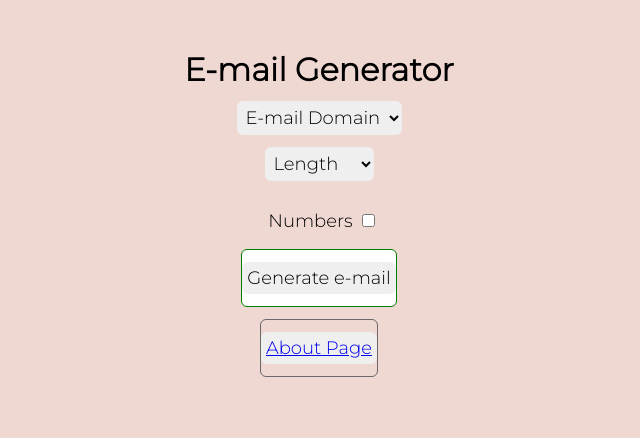
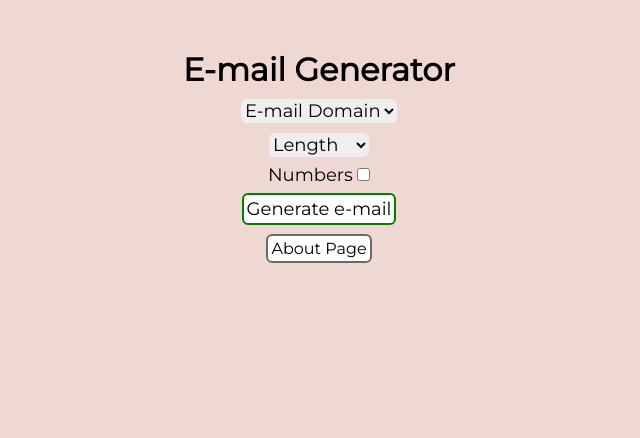
Before and after one commit to AnnaMrowca/emailGeneratorProject, a Django app: page / in a window 1280 px wide. Shown: the top 438 px of the page, without its empty margins (321-961 px from the left). Run offline with Django 3.2, Linux system fonts and the light colour scheme.

Commit message:
major revamp of styles.css file, improving select options and buttons design, adjusting spacing

```diff
--- a/generator/static/styles.css
+++ b/generator/static/styles.css
@@ -4,10 +4,14 @@
     box-sizing: border-box:
 }
 
-html {
+
+
+
+body {
     background-color: hsla(14, 50%, 60%, 0.3);
     font-family: 'Montserrat', sans-serif;
 }
+
 
 .package {
     padding: 50px;
@@ -15,44 +19,60 @@ html {
     text-align: center
 }
 
-.numbers_button {
+.numbers-button {
     display: inline-block;
 
 }
 
 select,
-label,
-button {
+label {
     font-family: 'Montserrat', sans-serif;
     font-size: 18px;
     display: block;
-    margin: 12px auto;
+    margin: 0px auto;
     border: none;
-    padding: 5px;
     border-radius: 6px;
 }
 
-.generate_button {
-    background-color: white;
-    border: 1px solid green;
-    border-radius: 6px;
-    margin: 0px auto;
-    width: fit-content;
+.provider {
+    margin: 10px auto;
 }
 
-.about_button {
+.length {
+    margin-bottom: 7px;
+ }
 
-    border: 1px solid dimgrey;
+.generate-button {
+    display:block;
+    background-color: white;
+    border: 2px solid green;
     border-radius: 6px;
-    margin: 12px auto;
-    width: fit-content;
+    margin: 7px auto 14px auto;
+    padding: 3px;
+    font-family: 'Montserrat', sans-serif;
+    font-size: 18px;
+}
+
+.about-button {
+    background-color: white;
+    border: 2px solid dimgrey;
+    border-radius: 6px;
+    margin: 0px;
+    text-decoration: none;
+    padding: 3px;
+    color: black;
+    text-align:center;
 }
 
 .email_output {
     text-align: center;
     font-size: 25px;
     margin: 40px;
+}
 
-.text_center {
-    text-align: center;
+.center-link {
+    display:flex;
+    justify-content:center;
+    align-items:center;
+
 }
--- a/generator/templates/generator/home.html
+++ b/generator/templates/generator/home.html
@@ -1,14 +1,13 @@
 <!DOCTYPE html>
 <html lang="en">
 <head>
+    {% load static %}
     <title>home</title>
 
-    {% load static %}
+<link rel="preconnect" href="https://fonts.gstatic.com">
+<link href="https://fonts.googleapis.com/css2?family=Montserrat:wght@100;300;400&display=swap" rel="stylesheet">
+
     <link rel="stylesheet" href="{% static 'styles.css' %}">
-
-<link rel="preconnect" href="https://fonts.gstatic.com">
-<link href="https://fonts.googleapis.com/css2?family=Montserrat:wght@100;200;300&display=swap" rel="stylesheet">
-
 </head>
 <body>
 
@@ -18,14 +17,14 @@
 
 <form action="{% url 'email' %}" method="POST">
 
-    <select required name = 'domain'>
-        <option value = ""selected disabled>E-mail Domain</option>
-            <option value = "Gmail">Gmail</option>
-            <option value = "Proton">Proton</option>
-            <option value = "Yahoo">Yahoo</option>
+    <select class="provider" required name = 'domain'>
+        <option value="" selected disabled>E-mail Domain</option>
+            <option value="Gmail">Gmail</option>
+            <option value="Proton">Proton</option>
+            <option value="Yahoo">Yahoo</option>
     </select>
 
-    <select required name = "length">
+    <select class="length" required name = "length">
         <option value = ""selected disabled>Length</option>
         <option value = "5">5 letters</option>
         <option value = "6">6 letters</option>
@@ -40,15 +39,15 @@
         <option value = "15">15 letters</option>
     </select>
 
-    <p class="numbers_button"><label for="numbers">Numbers</label></p>
-    <p class="numbers_button"><input type = "checkbox" name="numbers" id="numbers"></p>
+   <label class="numbers-button" for="numbers">Numbers</label>
+    <input class="numbers-button" type = "checkbox" name="numbers" id="numbers">
 
     {% csrf_token %}
-    <p class="generate_button"><button type = "submit">Generate e-mail</button></p>
+    <button class="generate-button" type = "submit">Generate e-mail</button>
 
 </form>
 
- <p class="about_button"><button type="About Page"><a href="{% url 'about' %}">About Page</a></button></p>
+<a class="about-button" href="{% url 'about' %}">About Page</a>
 
     </div>
 </body>
```
Also changed, not shown: generator/templates/generator/about.html (+10 -5 lines), generator/templates/generator/email.html (+7 -4 lines).
